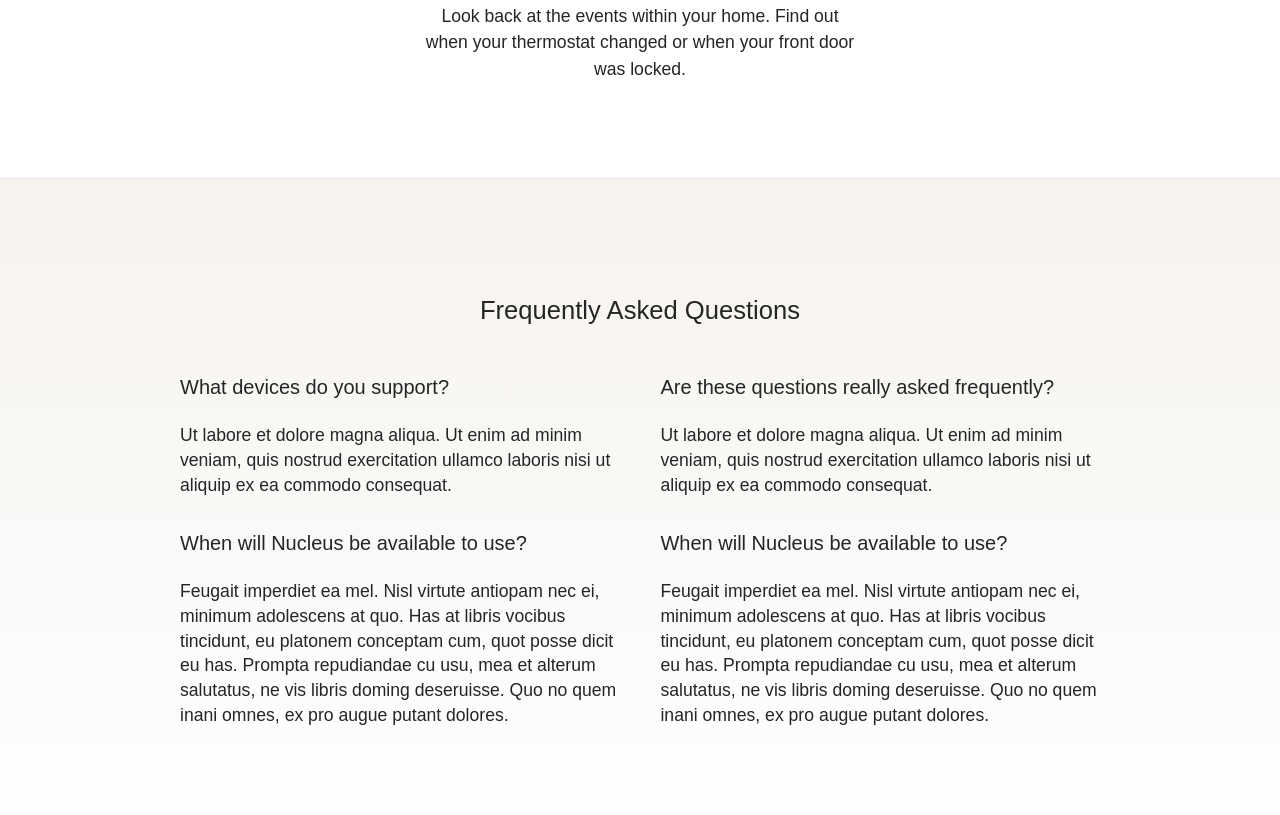
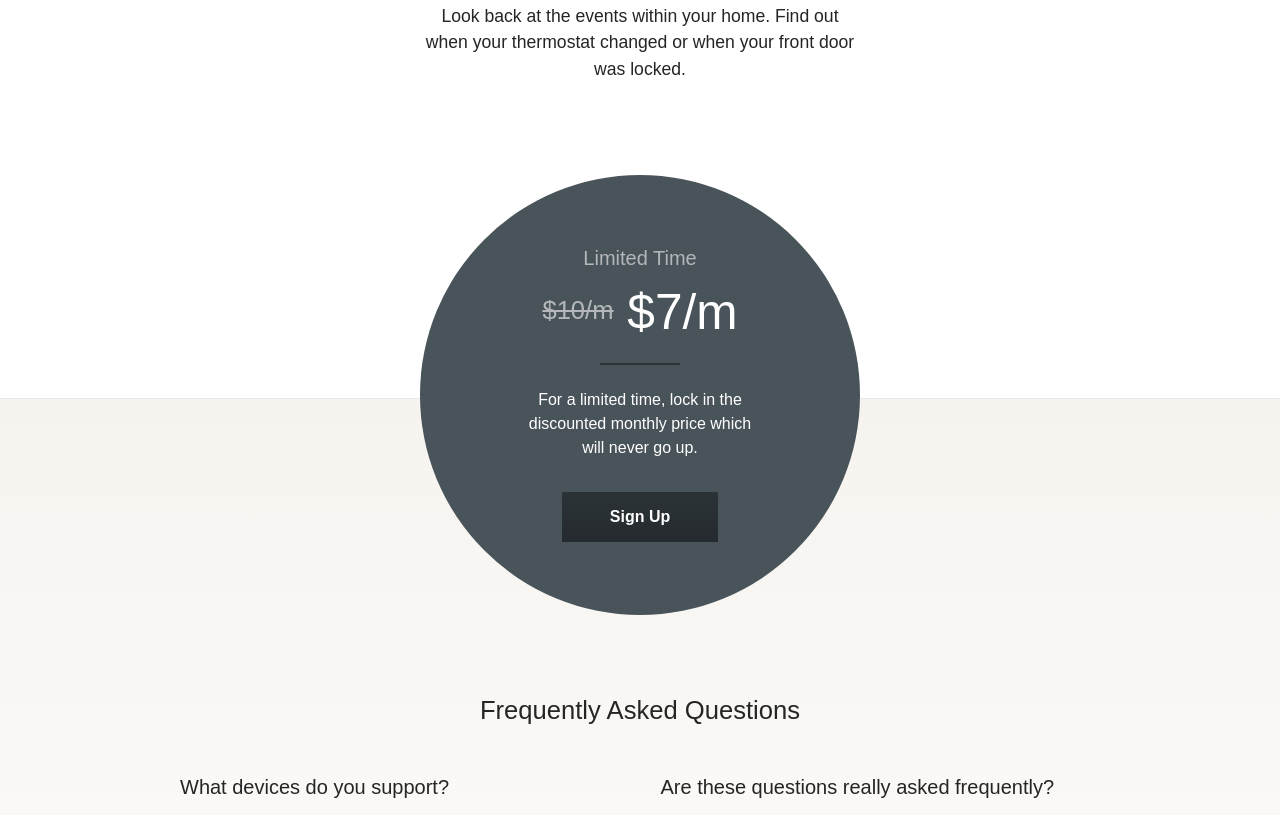
Before and after one commit to Coolist/Nucleus-MMVP, a website: page src/index.html in a window 1280 px wide. Shown: the part 1752-2567 px from the top of the page. Drawn offline with nearby package versions, Linux system fonts and the light colour scheme; files that its build step writes are made by us from their sources.

Commit message:
Added Sign Up Bubble

```diff
--- a/src/assets/css/pages/home.scss
+++ b/src/assets/css/pages/home.scss
@@ -72,7 +72,7 @@ a {
 
 .home-faq {
   padding: 6em 0;
-  background: linear-gradient(to bottom, #f6f3ef 0%,#ffffff 100%);
+  background: linear-gradient(to bottom, #F6F3EF 0%, #FFFFFF 100%);
 
   > .container {
     max-width: 960px;
@@ -177,13 +177,14 @@ a {
   display: inline-block;
   background: #333f46;
   padding: 15px 30px;
-  color: #fff;
+  color: #FFF;
+  font-weight: 700;
 }
 
 .circle {
   display: block;
   font-size: 2em;
-  background: #fff;
+  background: #FFF;
   width: 100px;
   line-height: 100px;
   border-radius: 50%;
@@ -191,13 +192,13 @@ a {
   z-index: -1;
   margin: -6px auto 10px auto;
 
-  box-shadow: 0px 2px 10px -4px rgba(0,0,0,0.75);
+  box-shadow: 0px 2px 10px -4px rgba(0, 0, 0, 0.75);
   transition: all 0.2s ease-in-out;
 
   &:hover {
     margin-top: -8px;
 
-    box-shadow: 0px 3px 12px -4px rgba(0,0,0,0.75);
+    box-shadow: 0px 3px 12px -4px rgba(0, 0, 0, 0.75);
     transition: all 0.2s ease-in-out;
   }
 }
@@ -210,3 +211,74 @@ a {
   border-right: 8px solid transparent;
   border-top: 8px solid #333f46;
 }
+
+#history {
+  padding-bottom: 316px;
+}
+
+.signup-bubble {
+  box-sizing: border-box;
+  background-color: #49545A;
+  width: 440px;
+  height: 440px;
+  border-radius: 220px;
+  margin: 0 auto -260px auto;
+  top: -320px;
+  position: relative;
+  overflow: hidden;
+  text-align: center;
+
+  span.title {
+    color: #B3B7B9;
+    font-size: 1.25em;
+    font-weight: 500;
+    display: block;
+    margin-top: 4.5rem;
+  }
+
+  span.price {
+    color: #FFF;
+    font-size: 3.1em;
+    margin-top: 0.8rem;
+    display: block;
+
+    span.old {
+      color: #B3B7B9;
+      text-decoration: line-through;
+      font-size: 1.6rem;
+      vertical-align: top;
+      display: inline-block;
+      padding-top: 0.8rem;
+    }
+  }
+
+  span.description {
+    display: block;
+    text-align: center;
+    color: #FFF;
+    line-height: 1.5;
+    font-size: 1rem;
+    max-width: 240px;
+    margin: auto;
+  }
+
+  hr {
+    display: block;
+    width: 80px;
+    height: 2px;
+    background-color: #2C3337;
+    margin: 1.4rem auto;
+    border: none;
+  }
+
+  button {
+    background: #2C3337;
+    background: linear-gradient(to bottom, #2C3337 0%, #242A2E 100%);
+    color: #FFF;
+    border: none;
+    font-weight: 700;
+    font-size: 1rem;
+    margin-top: 2em;
+    padding: 1em 3em;
+  }
+}
--- a/src/index.html
+++ b/src/index.html
@@ -25,7 +25,6 @@
       <div class="column full">
         <h1>Nucleus</h1>
         <p>Nucleus connects all the smart devices in your home and helps you create intelligent interactions between them.</p>
-
       </div>
     </div>
   </div>
@@ -33,7 +32,7 @@
     <div class="add device">
       <div class="tooltip">Add A Device</div>
       <div class="arrow-down"></div>
-      <a href="#" class="circle">+</a>
+      <a href="javascript:void(0)" class="circle">+</a>
     </div>
     <div class="container">
       </div>
@@ -67,6 +66,13 @@
     </div>
   </div>
   <div class="home-faq" id="faq">
+    <div class="signup-bubble">
+      <span class="title">Limited Time</span>
+      <span class="price"><span class="old">$10/m</span> $7/m</spam>
+      <hr />
+      <span class="description">For a limited time, lock in the discounted monthly price which will never go up.</span>
+      <button>Sign Up</button>
+    </div>
     <div class="container">
       <div class="column full">
         <h2>Frequently Asked Questions</h2>
```
